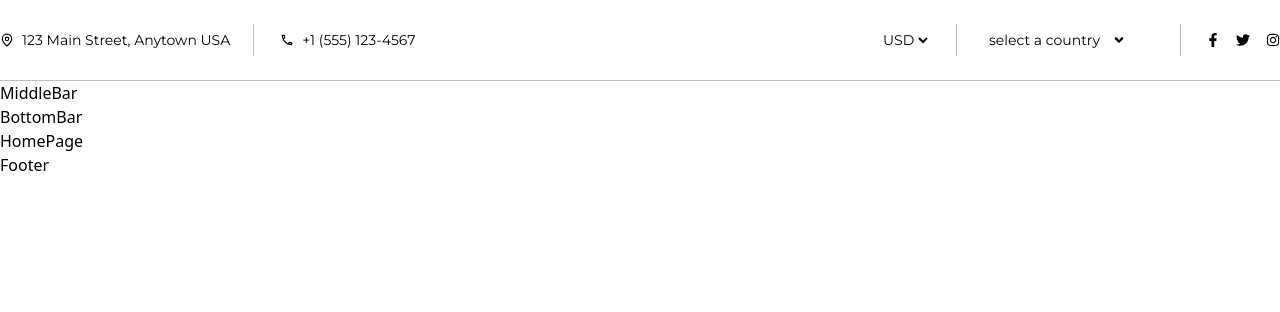
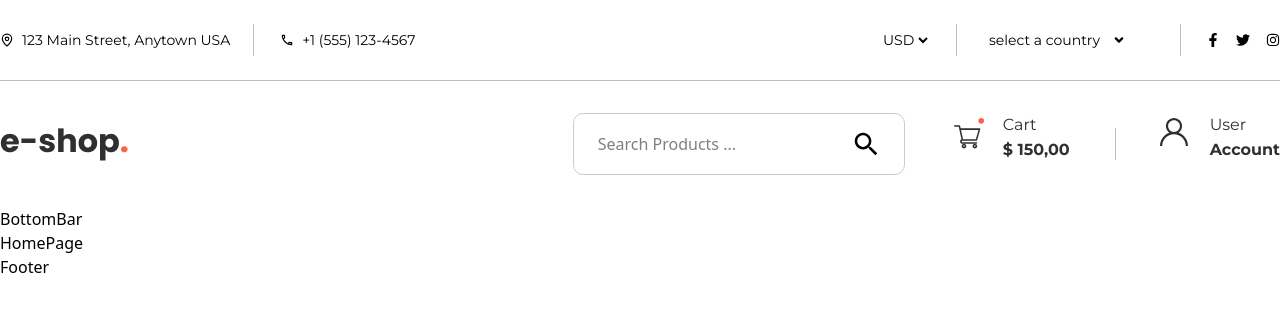
Before and after one commit to moumitaseemaa/eshop, a React (Vite) app: page / in a window 1280 px wide. Shown: the top 312 px of the page. Built offline with nearby package versions, Linux system fonts and the light colour scheme.

Commit message:
MiddleBar added

```diff
--- a/src/components/header/MiddleBar.jsx
+++ b/src/components/header/MiddleBar.jsx
@@ -1,8 +1,45 @@
-import React from 'react'
+import { Link } from "react-router-dom"
+import Flex from "../commonLayouts/Flex";
+import Container from "../commonLayouts/Container";
+import Logo from "../../assets/logo.png";
+import { IoMdSearch } from "react-icons/io";
+import CartIcon from "../../icons/CartIcon";
+import UserIcon from "../../icons/UserIcon";
 
 const MiddleBar = () => {
   return (
-    <div>MiddleBar</div>
+    <Container>
+      <Flex className={'justify-between items-center py-8'}>
+        <Link to="/">
+        <img src={Logo} alt="logo" />
+        </Link>
+        <Flex>
+          <div className="relative mr-12">
+            <input
+            type="text"
+            className="w-[332px] py-[18px] px-6  border border-[#CCCCCC] rounded-[10px]  "
+            placeholder="Search Products ..."
+            />
+            <IoMdSearch className="text-3xl absolute top-1/2  right-[24px] -translate-y-1/2 " />
+
+          </div>
+          <div className="relative pl-[50px] mr-[90px]">
+            <div className="absolute top-[5px]  left-0">
+              <CartIcon/>
+            </div>
+            <p className="font-['Montserrat'] font-normal text-base text-[#303030] leading-6">Cart</p>
+            <span className="font-['Montserrat'] font-bold text-base text-[#303030] leading-6">$ 150,00</span>
+          </div>
+           <div className="pl-[50px] relative after:absolute after:content-[''] after:bg-[#BFBFBF] after:w-[1px] after:h-[32px] after:left-[-45px] after:top-[50%] after:-translate-y-1/2">
+            <div className="absolute top-[5px] left-0">
+              <UserIcon/>
+            </div>
+            <p className="font-['Montserrat'] font-normal text-base text-[#303030] leading-6">User</p>
+            <span className="font-['Montserrat'] font-bold text-base text-[#303030] leading-6">Account</span>
+          </div>
+        </Flex>
+      </Flex>
+    </Container>
   )
 }
 
--- a/src/components/header/TopBar.jsx
+++ b/src/components/header/TopBar.jsx
@@ -1,5 +1,5 @@
 import React from "react";
-import Container from "../Container";
+import Container from "../commonLayouts/Container";
 import Flex from "../commonLayouts/Flex";
 import TopLeftBar from "./topComponent/TopLeftBar";
 import TopRightBar from "./topComponent/TopRightBar";
--- /dev/null
+++ b/src/icons/CartIcon.jsx
@@ -0,0 +1,28 @@
+
+const CartIcon = ({width=32,height=32,color="#303030"}) => {
+  return (
+    <svg
+      width={width}
+      height={height}
+      viewBox="0 0 32 34"
+      fill="none"
+      xmlns="http://www.w3.org/2000/svg"
+    >
+      <path
+        d="M9.0213 24.1018H9.02258C9.02365 24.1018 9.02471 24.1016 9.02578 24.1016H23.8984C24.2646 24.1016 24.5865 23.8587 24.6871 23.5066L27.9684 12.0222C28.0391 11.7747 27.9895 11.5085 27.8346 11.303C27.6795 11.0975 27.4371 10.9766 27.1797 10.9766H7.12945L6.54306 8.33768C6.45953 7.96234 6.12671 7.69531 5.74218 7.69531H0.820312C0.367218 7.69531 0 8.06253 0 8.51562C0 8.96872 0.367218 9.33594 0.820312 9.33594H5.08423C5.18805 9.80356 7.89038 21.9643 8.04589 22.6639C7.1741 23.0428 6.5625 23.9121 6.5625 24.9219C6.5625 26.2788 7.6665 27.3828 9.02343 27.3828H23.8984C24.3515 27.3828 24.7187 27.0156 24.7187 26.5625C24.7187 26.1094 24.3515 25.7422 23.8984 25.7422H9.02343C8.57119 25.7422 8.20312 25.3741 8.20312 24.9219C8.20312 24.4703 8.56991 24.1028 9.0213 24.1018ZM26.0921 12.6172L23.2796 22.4609H9.68139L7.49389 12.6172H26.0921Z"
+        fill={color}
+      />
+      <path
+        d="M8.20312 29.8437C8.20312 31.2007 9.30713 32.3047 10.6641 32.3047C12.021 32.3047 13.125 31.2007 13.125 29.8437C13.125 28.4868 12.021 27.3828 10.6641 27.3828C9.30713 27.3828 8.20312 28.4868 8.20312 29.8437ZM10.6641 29.0234C11.1163 29.0234 11.4844 29.3915 11.4844 29.8437C11.4844 30.296 11.1163 30.6641 10.6641 30.6641C10.2118 30.6641 9.84375 30.296 9.84375 29.8437C9.84375 29.3915 10.2118 29.0234 10.6641 29.0234Z"
+        fill={color}
+      />
+      <path
+        d="M19.7969 29.8437C19.7969 31.2007 20.9009 32.3047 22.2578 32.3047C23.6147 32.3047 24.7187 31.2007 24.7187 29.8437C24.7187 28.4868 23.6147 27.3828 22.2578 27.3828C20.9009 27.3828 19.7969 28.4868 19.7969 29.8437ZM22.2578 29.0234C22.7101 29.0234 23.0781 29.3915 23.0781 29.8437C23.0781 30.296 22.7101 30.6641 22.2578 30.6641C21.8056 30.6641 21.4375 30.296 21.4375 29.8437C21.4375 29.3915 21.8056 29.0234 22.2578 29.0234Z"
+        fill={color}
+      />
+      <circle cx="29" cy="3" r="3" fill="#FF624C" />
+    </svg>
+  );
+};
+
+export default CartIcon;
--- /dev/null
+++ b/src/icons/UserIcon.jsx
@@ -0,0 +1,25 @@
+const UserIcon = ({ width = 28, height = 28, color = "#303030" }) => {
+  return (
+    <svg
+      width={width}
+      height={height}
+      viewBox="0 0 28 28"
+      fill="none"
+      xmlns="http://www.w3.org/2000/svg"
+    >
+      <g clip-path="url(#clip0_2_216)">
+        <path
+          d="M23.8995 18.1005C22.3747 16.5757 20.5597 15.4469 18.5795 14.7635C20.7004 13.3028 22.0938 10.8581 22.0938 8.09375C22.0938 3.63087 18.4629 0 14 0C9.53712 0 5.90625 3.63087 5.90625 8.09375C5.90625 10.8581 7.29963 13.3028 9.42058 14.7635C7.44034 15.4469 5.62538 16.5757 4.10052 18.1005C1.45627 20.7448 0 24.2605 0 28H2.1875C2.1875 21.4866 7.48656 16.1875 14 16.1875C20.5134 16.1875 25.8125 21.4866 25.8125 28H28C28 24.2605 26.5437 20.7448 23.8995 18.1005ZM14 14C10.7433 14 8.09375 11.3505 8.09375 8.09375C8.09375 4.837 10.7433 2.1875 14 2.1875C17.2567 2.1875 19.9062 4.837 19.9062 8.09375C19.9062 11.3505 17.2567 14 14 14Z"
+          fill={color}
+        />
+      </g>
+      <defs>
+        <clipPath id="clip0_2_216">
+          <rect width="28" height="28" fill="white" />
+        </clipPath>
+      </defs>
+    </svg>
+  );
+};
+
+export default UserIcon;
```
Also changed, not shown: src/assets/cart.svg (added), src/assets/logo.png (added), src/components/commonLayouts/Container.jsx (renamed from src/components/Container.jsx).
